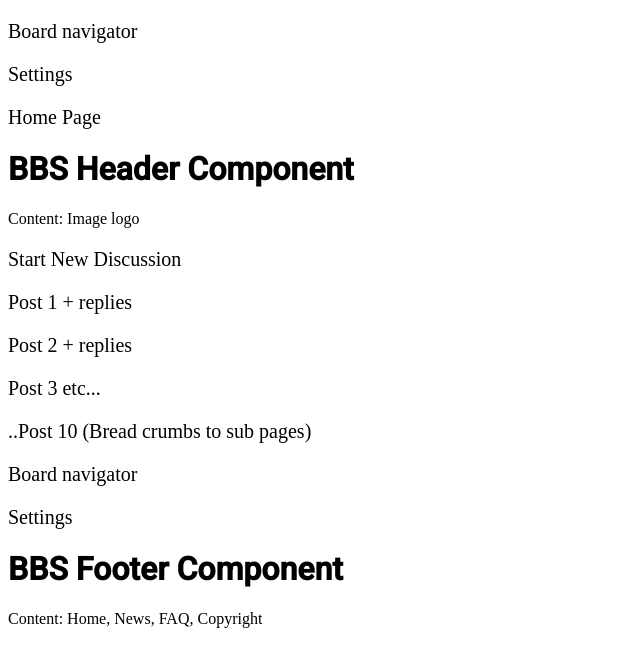
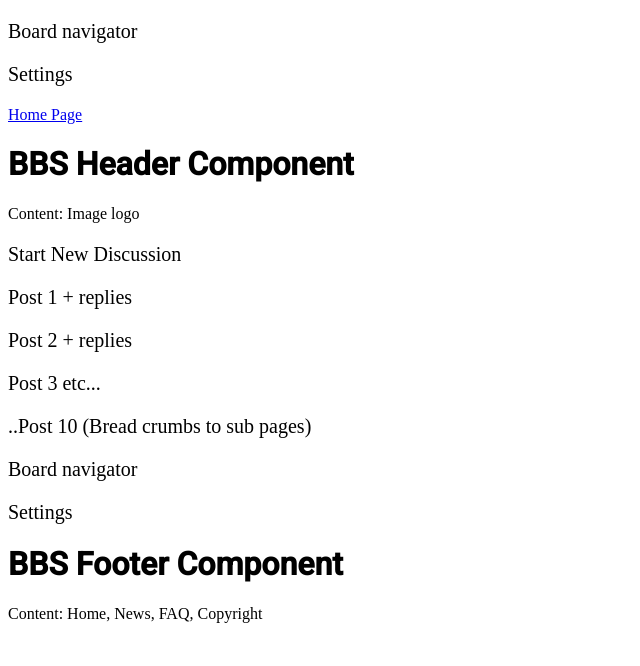
Before and after one commit to Yonkai/BBS, a Next.js app: page /indivdualboard in a window 1280 px wide. Shown: the top 666 px of the page, without its empty margins (0-640 px from the left). Built offline with nearby package versions, Linux system fonts and the light colour scheme.

Commit message:
Turned homepage link to an anchor tag

```diff
--- a/components/IndividualBoard.js
+++ b/components/IndividualBoard.js
@@ -7,7 +7,7 @@ const IndividualBoard = () => (
     <p>Board navigator</p>
     <p>Settings</p>
     <Link href="/">
-      <p>Home Page</p>
+      <a>Home Page</a>
     </Link>
     <Header/>
     <p>Start New Discussion</p>
```
